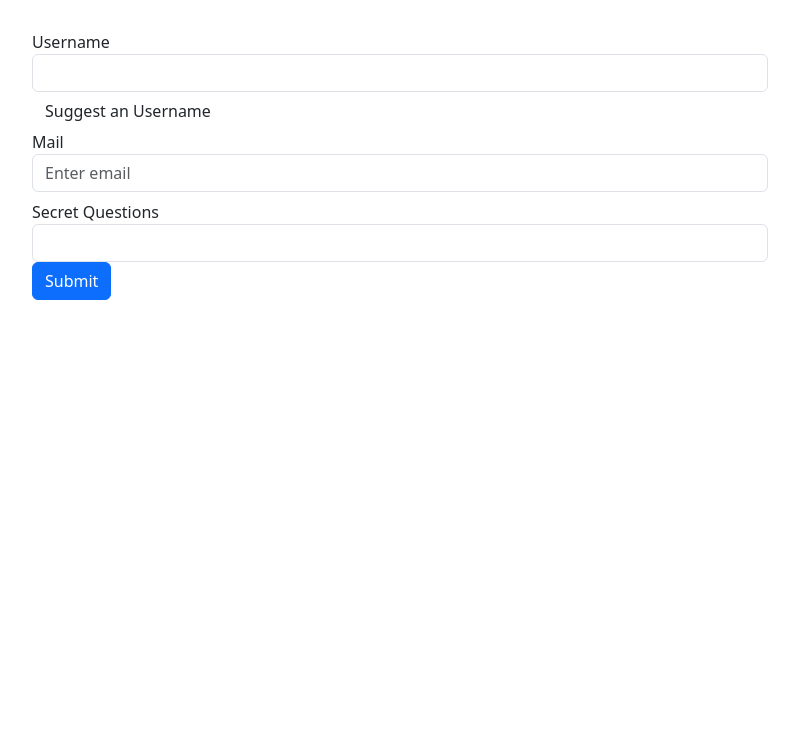
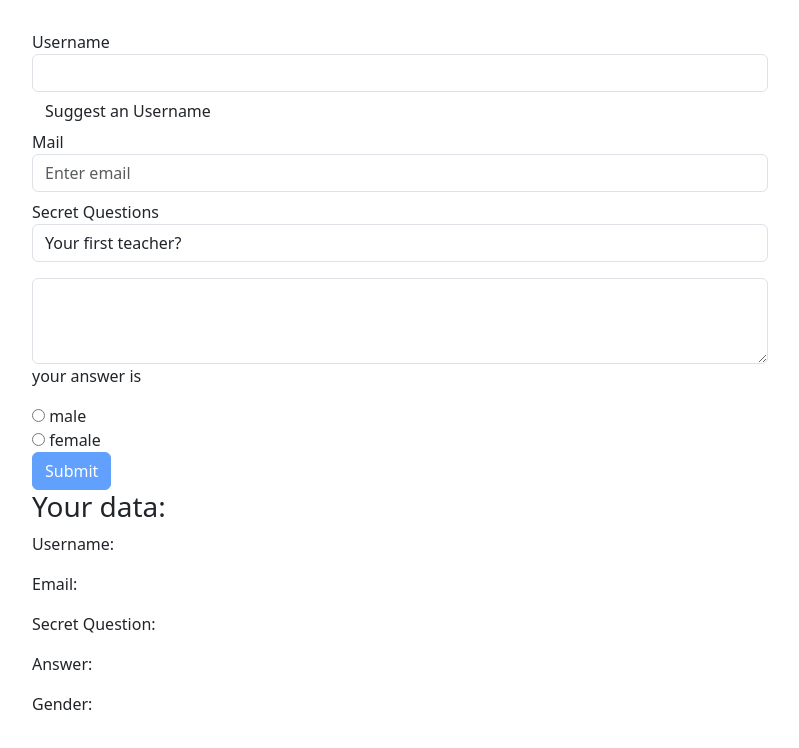
Before and after one commit to Alex-mima/AssigmentsZyra, an Angular app: page / in a window 1280 px wide. Shown: the top 748 px of the page, without its empty margins (50-849 px from the left). Built offline with nearby package versions, Linux system fonts and the light colour scheme.

Commit message:
Template driven form course

```diff
--- a/src/app/app.component.css
+++ b/src/app/app.component.css
@@ -1,3 +1,7 @@
 .container {
-        margin-top: 30px;
-      }
+  margin-top: 30px;
+}
+
+input.ng-invalid.ng-touched {
+  border: 1px solid red;
+}
--- a/src/app/app.component.html
+++ b/src/app/app.component.html
@@ -1,8 +1,8 @@
 <div class="container">
   <div class="row">
     <div class="col-xs-12 col-sm-10 col-md-8 col-sm-offset-1 col-md-offset-2">
-      <form>
-        <div id="user-data">
+      <form (ngSubmit)="onSubmit(p)" #p="ngForm">
+        <div id="user-data" ngModelGroup="userData" #userData="ngModelGroup">
           <div class="form-group">
             <label for="username">Username</label>
             <input
@@ -11,9 +11,14 @@
               class="form-control"
               ngModel
               name="username"
+              required
             />
           </div>
-          <button class="btn btn-default" type="button">
+          <button
+            class="btn btn-default"
+            type="button"
+            (click)="suggestUserName()"
+          >
             Suggest an Username
           </button>
           <div class="form-group">
@@ -26,18 +31,54 @@
               placeholder="Enter email"
               ngModel
               name="email"
+              required
+              email
+              #email="ngModel"
             />
+            <small *ngIf="!email.valid && email.touched"
+              >Please enter a valid email!</small
+            >
           </div>
         </div>
         <div class="form-group mt-2">
           <label for="secret">Secret Questions</label>
-          <select id="secret" class="form-control" ngModel name="secret">
+          <select
+            id="secret"
+            class="form-control"
+            [ngModel]="defaultQuestion"
+            name="secret"
+          >
             <option value="pet">Your first Pet?</option>
             <option value="teacher">Your first teacher?</option>
           </select>
         </div>
-        <button class="btn btn-primary" type="submit">Submit</button>
+        <div class="form-group mt-3">
+          <textarea
+            class="form-control"
+            name="questionAnswer"
+            rows="3"
+            [(ngModel)]="answer"
+          ></textarea>
+          <p>your answer is {{ answer }}</p>
+        </div>
+        <div class="radio" *ngFor="let gender of genders">
+          <input type="radio" name="gender" ngModel [value]="gender" required />
+          {{ gender }}
+        </div>
+        <button class="btn btn-primary" type="submit" [disabled]="!p.valid">
+          Submit
+        </button>
       </form>
+    </div>
+    <div class="row">
+      <div class="col-xs-12">
+        <h3>Your data:</h3>
+        <p>Username:</p>
+        <p>Email:</p>
+        <p>Secret Question:</p>
+        <p>Answer:</p>
+        <p>Gender:</p>
+      </div>
     </div>
   </div>
 </div>
--- a/src/app/app.component.ts
+++ b/src/app/app.component.ts
@@ -1,4 +1,6 @@
-import { Component } from '@angular/core';
+import { NgFor } from '@angular/common';
+import { Component, ViewChild } from '@angular/core';
+import { NgForm } from '@angular/forms';
 
 @Component({
   selector: 'app-root',
@@ -6,7 +8,28 @@ import { Component } from '@angular/core';
   styleUrls: ['./app.component.css'],
 })
 export class AppComponent {
+  @ViewChild('p') signupForm: NgForm;
+  user = {
+    username: '',
+    email: '',
+    secretQuestion: '',
+    answer: '',
+    gender: '',
+  };
+  answer = '';
+  genders = ['male', 'female'];
+  defaultQuestion = 'teacher';
+
   suggestUserName() {
     const suggestedName = 'Superuser';
+    // this.signupForm.form.patchValue({
+    //   userData: {
+    //     username: suggestedName,
+    //   },
+    // });
+  }
+
+  onSubmit(form: NgForm) {
+    this.user.username = this.signupForm.value.userData.username;
   }
 }
```
Also changed, not shown: tsconfig.json (+2 -5 lines).
